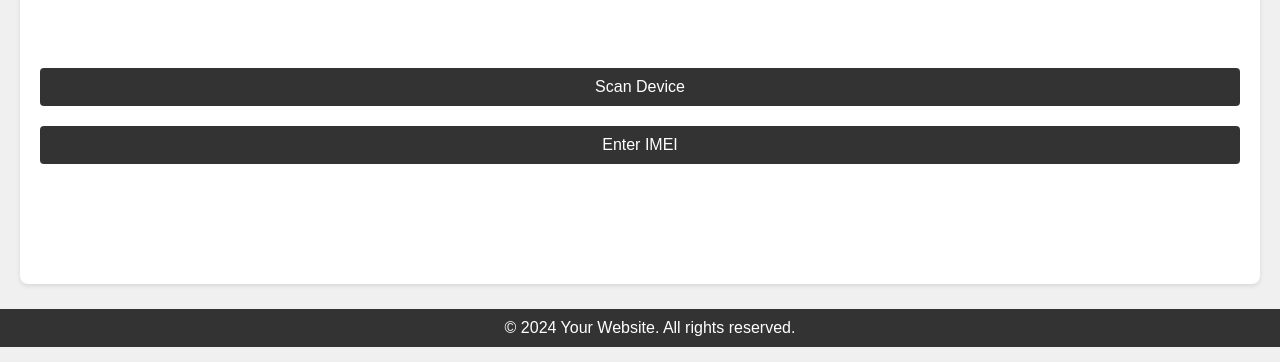
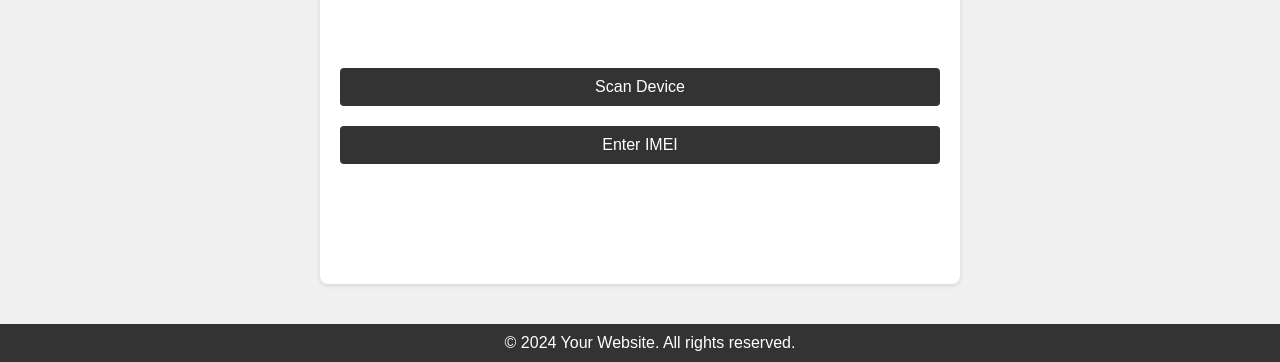
Before and after one commit to sainikamalsingh/InstallationApp, a plain HTML site: page index.html in a window 1280 px wide. Shown: the part 453-815 px from the top of the page. Drawn offline with Linux system fonts and the light colour scheme.

Commit message:
Update styles.css

```diff
--- a/styles.css
+++ b/styles.css
@@ -8,9 +8,6 @@ body, h1, h2, p, ul {
 body {
     font-family: Arial, sans-serif;
     background-color: #f0f0f0;
-    display: flex;
-    flex-direction: column;
-    min-height: 100vh; /* Ensures the content takes at least the full height of the viewport */
 }
 
 header {
@@ -42,7 +39,6 @@ nav ul li a {
 
 section {
     padding: 20px;
-    flex-grow: 1; /* Allows the section to grow to fill available space */
 }
 
 footer {
@@ -55,12 +51,15 @@ footer {
 
 /* Container styling */
 .container {
-    margin-top: 20px; /* Add margin to separate from section */
+    margin: 20px auto;
+    max-width: 600px; /* Adjust as needed */
     background-color: #fff;
     padding: 20px;
     border-radius: 8px;
     box-shadow: 0 2px 4px rgba(0, 0, 0, 0.1);
-    flex-grow: 1; /* Allows the container to grow to fill available space */
+    display: flex;
+    flex-direction: column;
+    align-items: center;
 }
 
 .container img {
```
